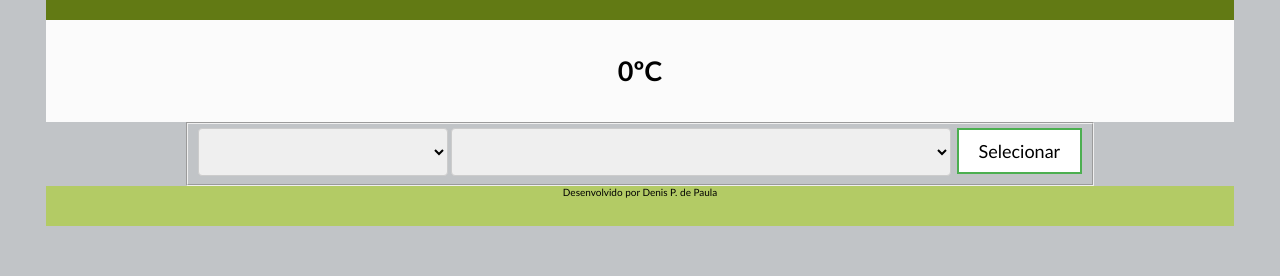
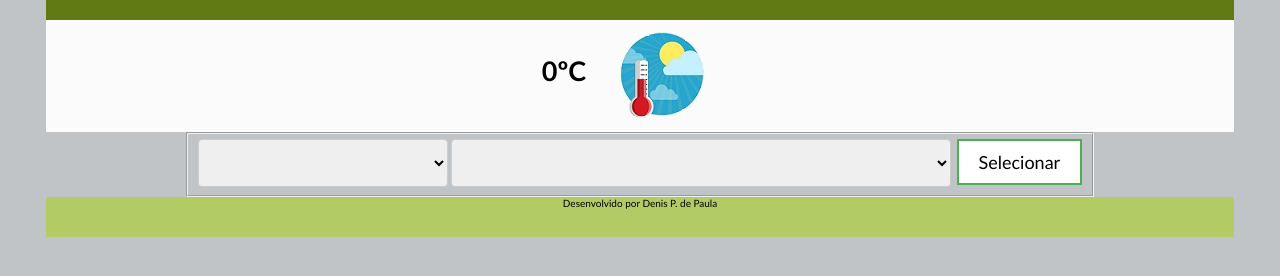
Before and after one commit to dpaulabh/projeto-frontend, a website built with Parcel: page index.html in a window 1280 px wide. Shown: the part 68-344 px from the top of the page. Built offline with nearby package versions, Linux system fonts and the light colour scheme.

Commit message:
includes wgac and WAI-ARIA

```diff
--- a/index.html
+++ b/index.html
@@ -1,5 +1,5 @@
 <!doctype html>
-<html class="no-js" lang="">
+<html class="no-js" lang="pt_br">
 
 <head>
   <meta charset="utf-8">
@@ -7,7 +7,6 @@
 
   <!-- css customizado -->
   <link rel="stylesheet" href="css/main.css">
-
 
 </head>
 
@@ -19,9 +18,11 @@
 
     <main>
       <section class="info">
-        <div class="info__temp">
+        <div class="info__temp" aria-live="assertive">
+
           <h1><span id="temp">0</span>ºC</h2>
         </div>
+        <img src="img/termometro.jpg" alt="Foto de um termometro">
       </section>
       <form class="buscaCidade">
         <fieldset>
--- a/js/main.js
+++ b/js/main.js
@@ -94,6 +94,8 @@ async function getStates(ordena = true) {
   option.text = "Estado";
   states.add(option);
   states.selectedIndex = 0;
+  // Incluido para facilitar a navegação via teclado
+  states.focus();
   await fetch(url)
     .then((data) => {
       data.json().then((data) => {
```
Also changed, not shown: img/banner.png (added), img/termometro.jpg (added).
